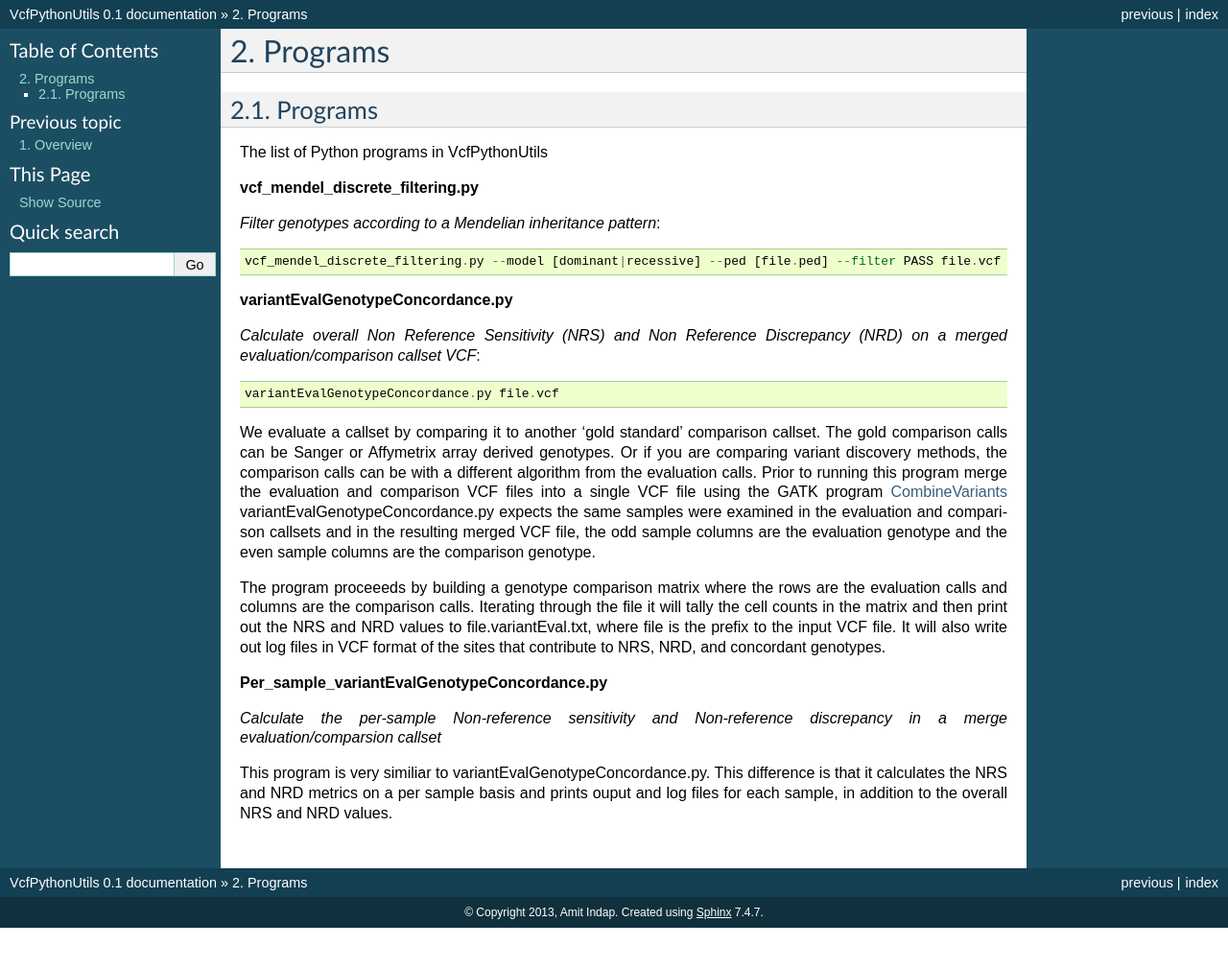
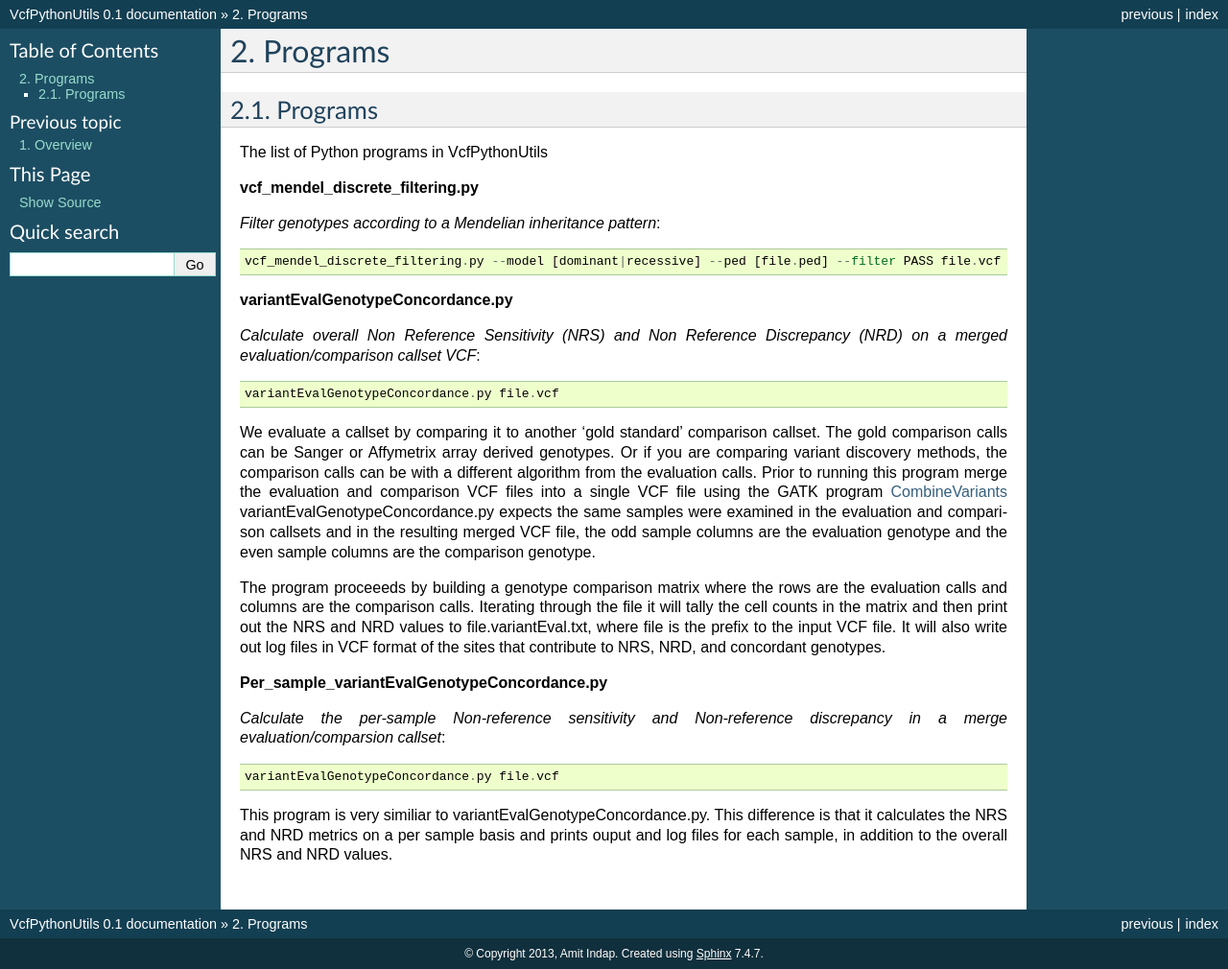
Before and after one commit to indapa/VcfPythonUtils, a Sphinx documentation site: the page built from docs/programs.rst, in a window 1280 px wide. Shown: the whole page at 96% size. Built offline with Sphinx 7.4.7, drawn with Linux system fonts in a browser that asks for light colours; before the commit the page ends 967 px from its top, so only the background shows below that.

Commit message:
added usage

```diff
--- a/docs/programs.rst
+++ b/docs/programs.rst
@@ -36,7 +36,10 @@ genotypes.
 
 **Per_sample_variantEvalGenotypeConcordance.py**
 
-*Calculate the per-sample Non-reference sensitivity and Non-reference discrepancy in a merge evaluation/comparsion callset*
+
+*Calculate the per-sample Non-reference sensitivity and Non-reference discrepancy in a merge evaluation/comparsion callset*::
+
+	   variantEvalGenotypeConcordance.py file.vcf
 
 This program is very similiar to variantEvalGenotypeConcordance.py. This difference is that it calculates the NRS and NRD
 metrics on a per sample basis and prints ouput and log files for each sample, in addition to the overall NRS and NRD
```
